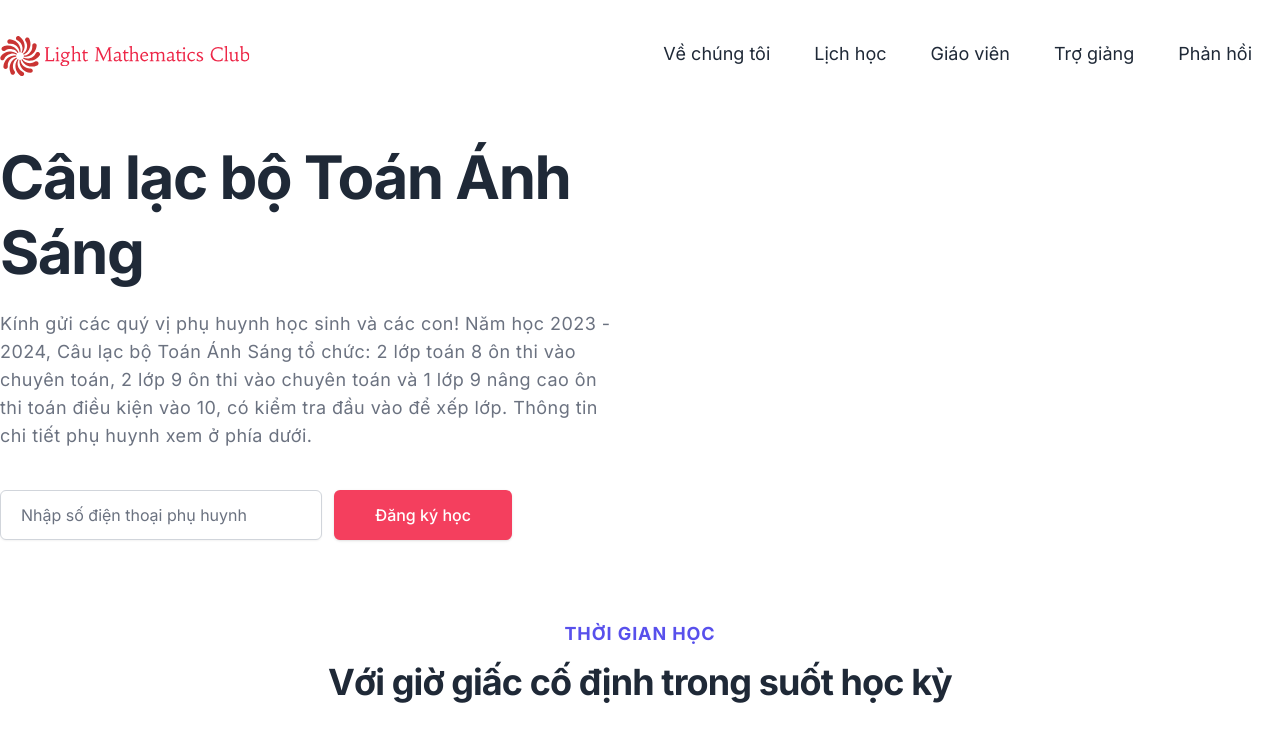
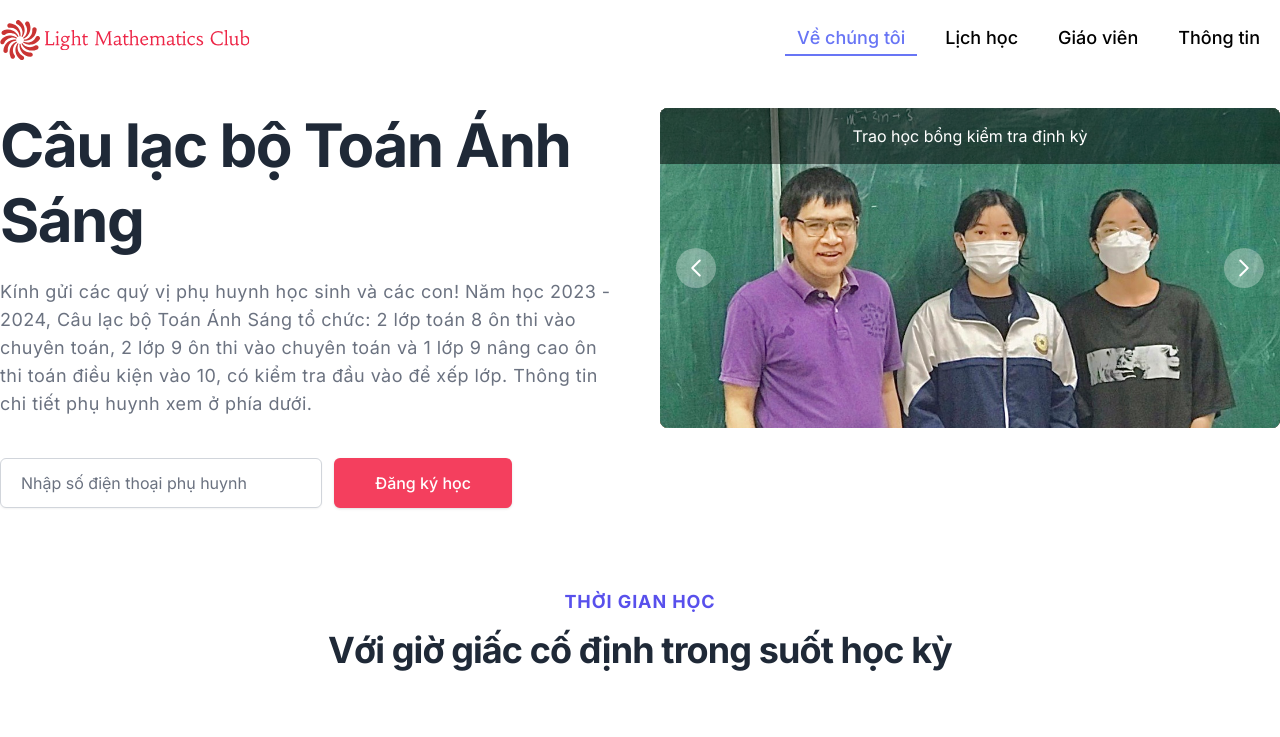
Before and after one commit to linhpksw/tuyensinh, a Next.js app: page / in a window 1280 px wide. Shown: the top 737 px of the page. Built offline with nearby package versions, Linux system fonts and the light colour scheme.

Commit message:
update nav bar

```diff
--- a/components/Hero.jsx
+++ b/components/Hero.jsx
@@ -61,7 +61,7 @@ const Hero = () => {
     return (
         <>
             <Container className='flex items-start flex-wrap lg:flex-nowrap lg:gap-10'>
-                <div className='flex items-center w-full lg:w-1/2'>
+                <div id='about' className='flex items-center w-full lg:w-1/2'>
                     <div className='max-w-2xl mb-8 lg:mb-0'>
                         <h1 className='text-2xl font-bold leading-snug tracking-tight text-gray-800 lg:text-4xl lg:leading-tight xl:text-6xl xl:leading-tight '>
                             Câu lạc bộ Toán Ánh Sáng
@@ -114,8 +114,6 @@ const Hero = () => {
                     </div>
                 </div >
 
-
-
                 <div className='flex items-center justify-center w-full lg:w-1/2'>
                     <ShowImage />
                 </div>
--- a/components/NavBar.jsx
+++ b/components/NavBar.jsx
@@ -1,22 +1,61 @@
 import Link from 'next/link';
 import Image from 'next/image';
 import { Disclosure, Transition } from '@headlessui/react';
+import { Link as LinkScroll } from 'react-scroll';
 
 import logoImg from '../public/img/logo.svg';
 
+import { useState, useEffect } from 'react';
+
 const Navbar = () => {
-    const navigation = ['Về chúng tôi', 'Lịch học', 'Giáo viên', 'Trợ giảng', 'Phản hồi'];
+    const navigation = [
+        {
+            name: 'Về chúng tôi',
+            href: 'about',
+            desktop: 'aboutDesktopKey',
+            mobile: 'aboutMobileKey',
+
+        },
+        {
+            name: 'Lịch học',
+            href: 'schedule',
+            desktop: 'scheduleDesktopKey',
+            mobile: 'scheduleMobileKey',
+        },
+        {
+            name: 'Giáo viên',
+            href: 'teacher',
+            desktop: 'teacherDesktopKey',
+            mobile: 'teacherMobileKey',
+        },
+        {
+            name: 'Thông tin',
+            href: 'infor',
+            desktop: 'inforDesktopKey',
+            mobile: 'inforMobileKey',
+        },
+    ]
+
+    const [activeLink, setActiveLink] = useState(null);
+    const [scrollActive, setScrollActive] = useState(false);
+
+    useEffect(() => {
+        window.addEventListener('scroll', () => {
+            setScrollActive(window.scrollY > 20);
+        });
+    }, []);
 
     return (
-        <div className='w-full'>
-            <nav className='container relative flex flex-wrap items-center justify-between p-8 mx-auto lg:justify-between xl:px-0'>
+        <header className={`lg:sticky lg:bg-white  lg:top-0 lg:z-50 lg:px-8 lg:transition-all lg:w-full ${scrollActive ? ' lg:shadow-md lg:pt-1' : ' lg:pt-6'}`}>
+
+            <nav className='p-8 lg:py-4 container relative flex flex-wrap items-center justify-between mx-auto lg:justify-between xl:px-0'>
                 {/* Logo  */}
                 <Disclosure>
                     {({ open }) => (
                         <>
                             <div className='flex flex-wrap items-center justify-between w-full lg:w-auto'>
                                 <Link href='/' className='mt-1'>
-                                    <Image src={logoImg} alt='logo' width='250' height='250' />
+                                    <Image src={logoImg} alt='logo' width={250} height={250} />
                                 </Link>
 
                                 <Disclosure.Button
@@ -51,13 +90,20 @@ const Navbar = () => {
                                     leaveTo='transform scale-95 opacity-0'>
                                     <Disclosure.Panel className='flex flex-wrap w-full mt-5 lg:hidden'>
                                         <>
-                                            {navigation.map((item, index) => (
-                                                <Link
-                                                    key={index}
-                                                    href='/'
-                                                    className='w-full px-4 py-2 -ml-4 text-gray-500 rounded-md hover:text-indigo-500 focus:text-indigo-500 focus:bg-indigo-100 focus:outline-none'>
-                                                    {item}
-                                                </Link>
+                                            {navigation.map((item) => (
+                                                <LinkScroll
+                                                    key={item.mobile}
+                                                    activeClass='active'
+                                                    to={item.href}
+                                                    spy={true}
+                                                    smooth={true}
+                                                    duration={700}
+                                                    onSetActive={() => {
+                                                        setActiveLink(item.href);
+                                                    }}
+                                                    className='w-full px-4 py-2 -ml-4 text-gray-500 rounded-md hover:text-indigo-500 focus:text-indigo-500 focus:bg-indigo-100 focus:outline-none cursor-pointer'>
+                                                    {item.name}
+                                                </LinkScroll>
                                             ))}
                                         </>
                                     </Disclosure.Panel>
@@ -70,21 +116,34 @@ const Navbar = () => {
                 {/* menu  */}
                 <div className='hidden text-center lg:flex lg:items-center'>
                     <ul className='items-center justify-end flex-1 pt-6 list-none lg:pt-0 lg:flex'>
-                        {navigation.map((menu, index) => (
-                            <li className='mr-3 nav__item' key={index}>
-                                <Link
-                                    href='/'
-                                    className='inline-block px-4 py-2 text-lg font-normal text-gray-800 no-underline rounded-md dark:text-gray-200 hover:text-indigo-500 focus:text-indigo-500 focus:bg-indigo-100 focus:outline-none dark:focus:bg-gray-800'>
-                                    {menu}
-                                </Link>
-                            </li>
+                        {navigation.map((menu) => (
+
+                            <LinkScroll
+                                key={menu.desktop}
+                                activeClass='active'
+                                to={menu.href}
+                                spy={true}
+                                smooth={true}
+                                duration={700}
+                                offset={-150}
+                                onSetActive={() => {
+                                    setActiveLink(menu.href);
+                                }}
+                                className={
+                                    'font-medium text-lg animation-hover relative mx-2 inline-block cursor-pointer px-3 py-1' +
+                                    (activeLink === menu.href
+                                        ? ' animation-active text-indigo-500 '
+                                        : ' text-black-500 hover:text-indigo-500')
+                                }>
+                                {menu.name}
+                            </LinkScroll>
                         ))}
                     </ul>
                 </div>
 
 
             </nav>
-        </div>
+        </header>
     );
 };
 
--- a/components/SectionTitle.jsx
+++ b/components/SectionTitle.jsx
@@ -2,6 +2,7 @@ import Container from "./Container";
 
 const SectionTitle = (props) => {
     return (
+        <div id={props.id}>
             <Container
                 className={`flex w-full flex-col mt-4 ${props.align === "left" ? "" : "items-center justify-center text-center"
                     }`}>
@@ -23,6 +24,8 @@ const SectionTitle = (props) => {
                     </p>
                 )}
             </Container>
+        </div>
+
     );
 }
 
--- a/components/ShowImage.jsx
+++ b/components/ShowImage.jsx
@@ -7,8 +7,8 @@ import hocbong5 from '../public/img/hocbong-5.jpg'
 import thi1 from '../public/img/thi-1.jpg'
 import thi2 from '../public/img/thi-2.jpg'
 
+import { ChevronLeftIcon, ChevronRightIcon } from '@heroicons/react/24/outline'
 
-import { ChevronLeftIcon, ChevronRightIcon } from '@heroicons/react/24/outline'
 const ShowImage = () => {
     const items = [
         {
@@ -49,12 +49,12 @@ const ShowImage = () => {
     ]
 
     return (
-        <div id="default-carousel" className={`relative w-full`} data-carousel="slide">
+        <div id="default-carousel" className='relative w-full' data-carousel="slide">
             {/* <!-- Carousel wrapper --> */}
             <div className="relative  overflow-hidden rounded-lg h-56 md:h-96 lg:h-80">
-                {items.map((item, index) =>
-                    <div key={item.src} className="hidden duration-700 ease-in-out" data-carousel-item>
-                        <Image src={item.src} className="absolute block w-full -translate-x-1/2 -translate-y-1/2 top-1/2 left-1/2" alt={item.alt} />
+                {items.map((item, i) =>
+                    <div key={i} data-carousel-item>
+                        <Image src={item.src} priority={i == 0 ? true : false} className="absolute block w-full -translate-x-1/2 -translate-y-1/2 top-1/2 left-1/2" alt={item.alt} />
 
                         <div className="absolute top-0 left-0 w-full bg-black bg-opacity-50 text-white p-4">
                             <p className="text-center">{item.title}</p>
@@ -65,8 +65,8 @@ const ShowImage = () => {
 
             {/* <!-- Slider indicators --> */}
             <div className="absolute z-30 flex space-x-3 -translate-x-1/2 bottom-5 left-1/2">
-                {Array.from({ length: items.length }).map((_, index) => (
-                    <button key={index} type="button" className="w-3 h-3 rounded-full" aria-current="true" aria-label={`Slide ${index + 1}`} data-carousel-slide-to={index}></button>
+                {items.map((_, i) => (
+                    <button key={i} type="button" className="w-3 h-3 rounded-full" aria-current="true" aria-label={`Slide ${i + 1}`} data-carousel-slide-to={i}></button>
                 ))}
             </div>
 
--- a/components/TimeTable.jsx
+++ b/components/TimeTable.jsx
@@ -183,6 +183,8 @@ const TimeTable = () => {
                 </div>
             ))}
         </Container>
+
+
     )
 }
 
--- a/package.json
+++ b/package.json
@@ -18,7 +18,8 @@
     "nanoid": "^4.0.2",
     "next": "13.4.1",
     "react": "18.2.0",
-    "react-dom": "18.2.0"
+    "react-dom": "18.2.0",
+    "react-scroll": "^1.8.9"
   },
   "devDependencies": {
     "@tailwindcss/aspect-ratio": "^0.4.2",
--- a/pages/index.js
+++ b/pages/index.js
@@ -19,11 +19,15 @@ export default function Home() {
             <Navbar />
             <Hero />
 
-            <SectionTitle pretitle='Thời gian học' title='Với giờ giấc cố định trong suốt học kỳ'></SectionTitle>
+            <SectionTitle
+                id='schedule'
+                pretitle='Thời gian học'
+                title='Với giờ giấc cố định trong suốt học kỳ'></SectionTitle>
 
             <TimeTable />
 
             <SectionTitle
+                id='teacher'
                 pretitle='Đội ngũ giáo viên'
                 title='Với nhiều năm kinh nghiệm và phương pháp dạy phù hợp'></SectionTitle>
 
--- a/styles/globals.css
+++ b/styles/globals.css
@@ -1,6 +1,20 @@
 @tailwind base;
 @tailwind components;
 @tailwind utilities;
+
+.animation-hover:after {
+    background: none repeat scroll 0 0 transparent;
+    content: '';
+    height: 1.5px;
+    transition: width 0.3s ease 0s, left 0.3s ease 0s;
+    @apply absolute bottom-0 left-1/2 block w-0 bg-indigo-500;
+}
+.animation-active:after {
+    @apply left-0 w-full;
+}
+.animation-hover:hover:after {
+    @apply left-0 w-full;
+}
 
 input:-webkit-autofill,
 input:-webkit-autofill:hover,
```
Also changed, not shown: components/Footer.jsx (+15 -10 lines), 1 other file (tests, documents, lock files or other folders). Lines whose indentation alone changed are shown as unchanged.
